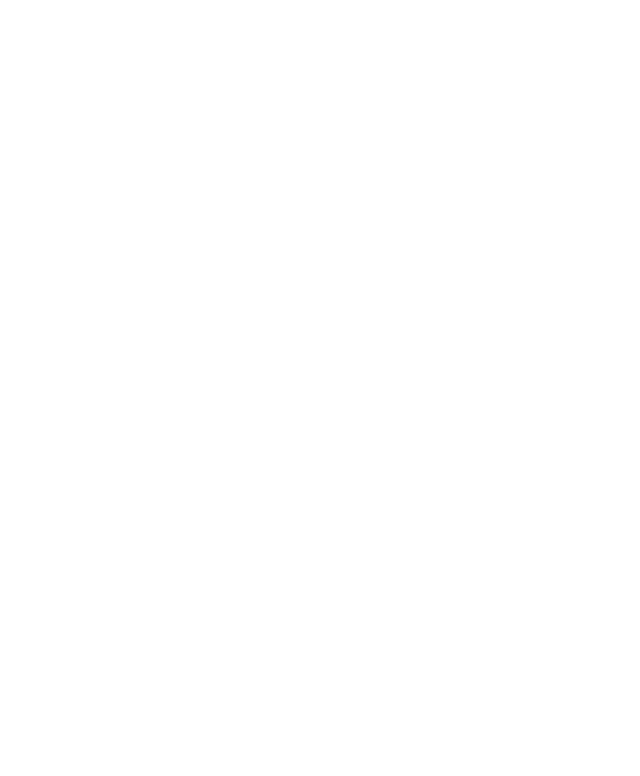
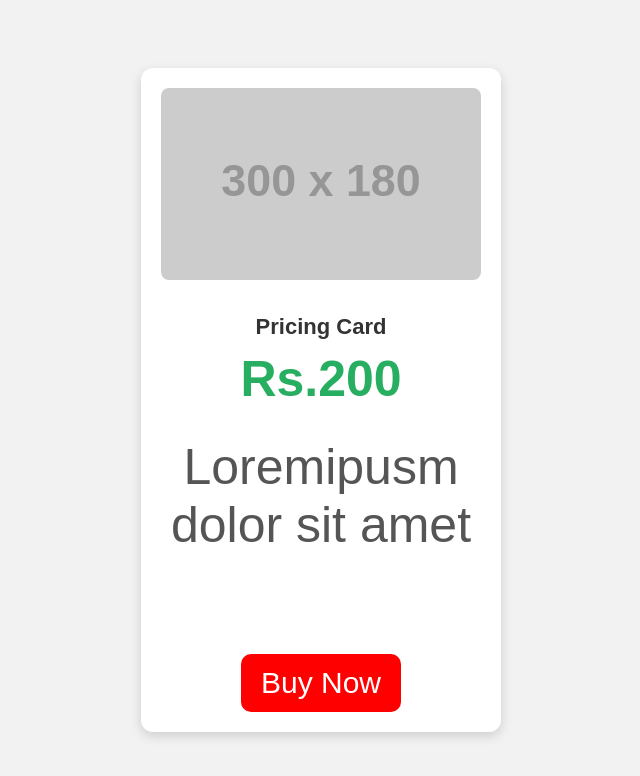
Before and after one commit to acciojob/pricing-card-mohdminhaj12w33-dot, a website: page main.html in a window 1280 px wide. Shown: the whole page, without its empty margins (319-959 px from the left). Drawn offline with Linux system fonts and the light colour scheme; placeholder pictures from the web are drawn by us.

Commit message:
created a submission

```diff
--- a/main.html
+++ b/main.html
@@ -1,16 +1,72 @@
 <!DOCTYPE html>
+<html lang="en">
+<head>
+  <meta charset="UTF-8">
+  <meta name="viewport" content="width=device-width, initial-scale=1.0">
+  <title>Pricing Card</title>
+  <style>
+    body {
+      font-family: Arial, sans-serif;
+      background-color: #f2f2f2;
+      display: flex;
+      justify-content: center;
+      align-items: center;
+      height: 100vh;
+      margin: 0;
+    }
+    .card {
+      width: 320px;
+      padding: 20px;
+      background-color: #fff;
+      border-radius: 12px;
+      box-shadow: 0 4px 12px rgba(0,0,0,0.15);
+      text-align: center;
+    }
+    .card img {
+      width: 100%;
+      border-radius: 8px;
+      margin-bottom: 15px;
+    }
+    .card h1 {
+      font-size: 22px;
+      margin-bottom: 10px;
+      color: #333;
+    }
+    .card p.price {
+      font-size: 50px;
+      font-weight: bold;
+      margin: 8px 0;
+      color: #27ae60;
+    }
+    .card p.description {
+      font-size: 50px;
+      color: #555;
+      margin: 30px 0 100px;
+    }
+    .card button {
+      padding: 12px 20px;
+      background-color: red;
+      color: white;
+      border: none;
+      border-radius: 10px;
+      cursor: pointer;
+      font-size: 30px;
+      transition: background-color 0.3s ease;
+    }
+    .card button:hover {
+      background-color: #219150;
+    }
+  </style>
+</head>
+<body>
 
-<html>
-
-<head>
-	<link rel="stylesheet" href="styles.css">
-</head>
-
-<body>
-	<!-- the entire body must be written by student -->
-    <script type="text/javascript" src="./script.js">
-</script>
+  <div class="card">
+    <img src="https://via.placeholder.com/300x180" alt="Product Image">
+    <h1>Pricing Card</h1>
+    <p class="price">Rs.200</p>
+    <p class="description">Loremipusm dolor sit amet</p>
+    <button>Buy Now</button>
+  </div>
 
 </body>
-
 </html>
--- a/styles.css
+++ b/styles.css
@@ -1 +1,2 @@
 /*  your css code here. If applicable */
+https://www.svgrepo.com/show/345221/three-dots.svg
```
